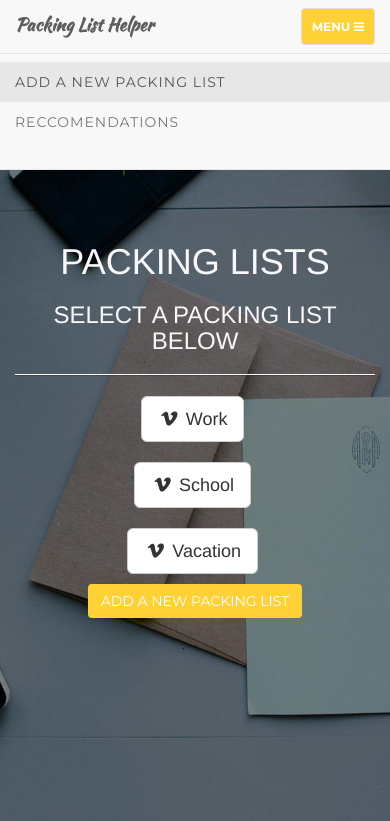
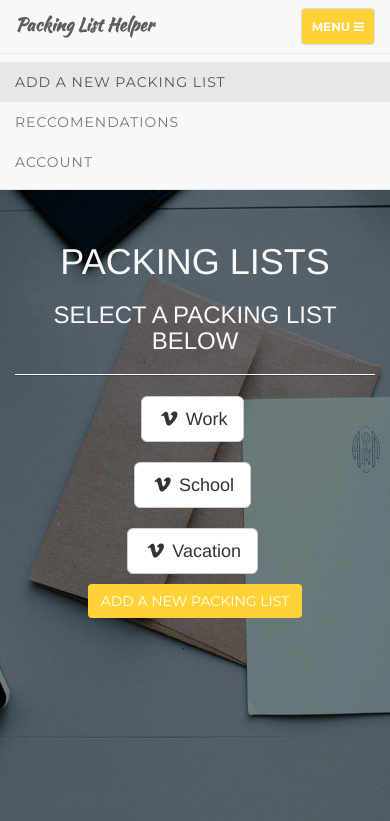
Before and after one commit to toniree/PackingList, a Django app: page / in a window 390 px wide, after a click that opens the changed part. Shown: the top 821 px of the page. Run offline with Django 3.2, Linux system fonts and the light colour scheme; some libraries are stand-ins or nearby versions; some web fonts are replaced.

Commit message:
Fixed mobile view

```diff
--- a/PackingList/home/templates/home/home.html
+++ b/PackingList/home/templates/home/home.html
@@ -24,13 +24,8 @@
                     <li>
                         <a class="page-scroll" href="#rec">Reccomendations</a>
                     </li>
-                    <li class="dropdown user user-menu">
-            <!-- Menu Toggle Button -->
-            <a href="#" class="dropdown-toggle" data-toggle="dropdown">
-              <!-- The user image in the navbar-->
-              <!-- hidden-xs hides the username on small devices so only the image appears. -->
-              <span id="user-name2" class="hidden-xs">Account</span>
-            </a>
+                    <li>
+                        <a class="dropdown-toggle" href="#" data-toggle="dropdown"> Account</a>
                             <ul class="dropdown-menu">
               <!-- The user image in the menu -->
                             <li class="user-header">
@@ -52,8 +47,6 @@
                                 </div>
                                 <div class="pull-right">
                                     <button type="button" class="btn btn-default btn-flat" id="signupbutton" onclick="checkLoginState();">Sign Up</button>
-                  <!--<fb:login-button scope="public_profile,email" onlogin="checkLoginState();">
-                  </fb:login-button> -->
                                 </div>
                                 <div class="pull-right">
                                     <button type="button" class="btn btn-default btn-flat" onclick="fbLogout()">Log Out</button>
```
Lines whose indentation alone changed are shown as unchanged.
